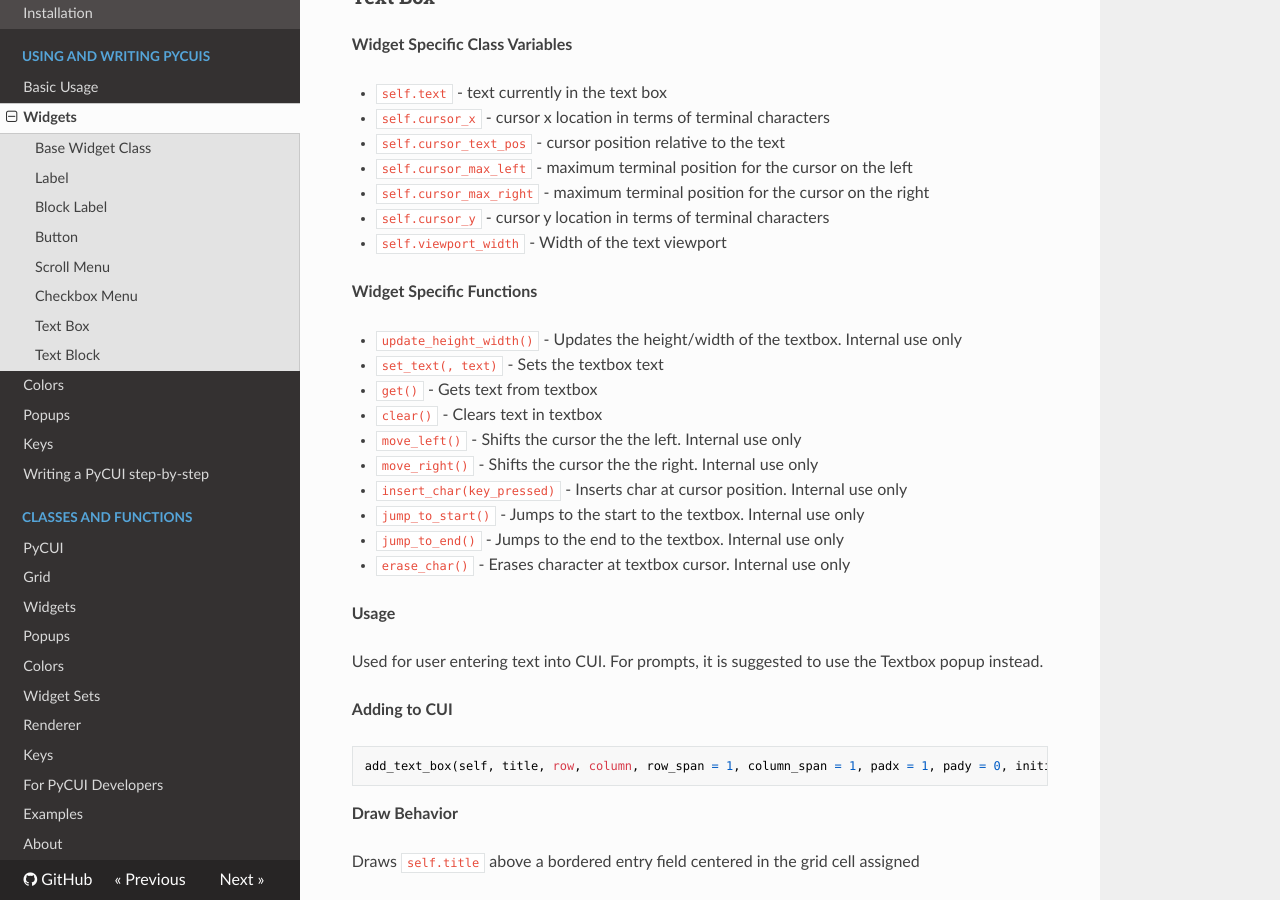
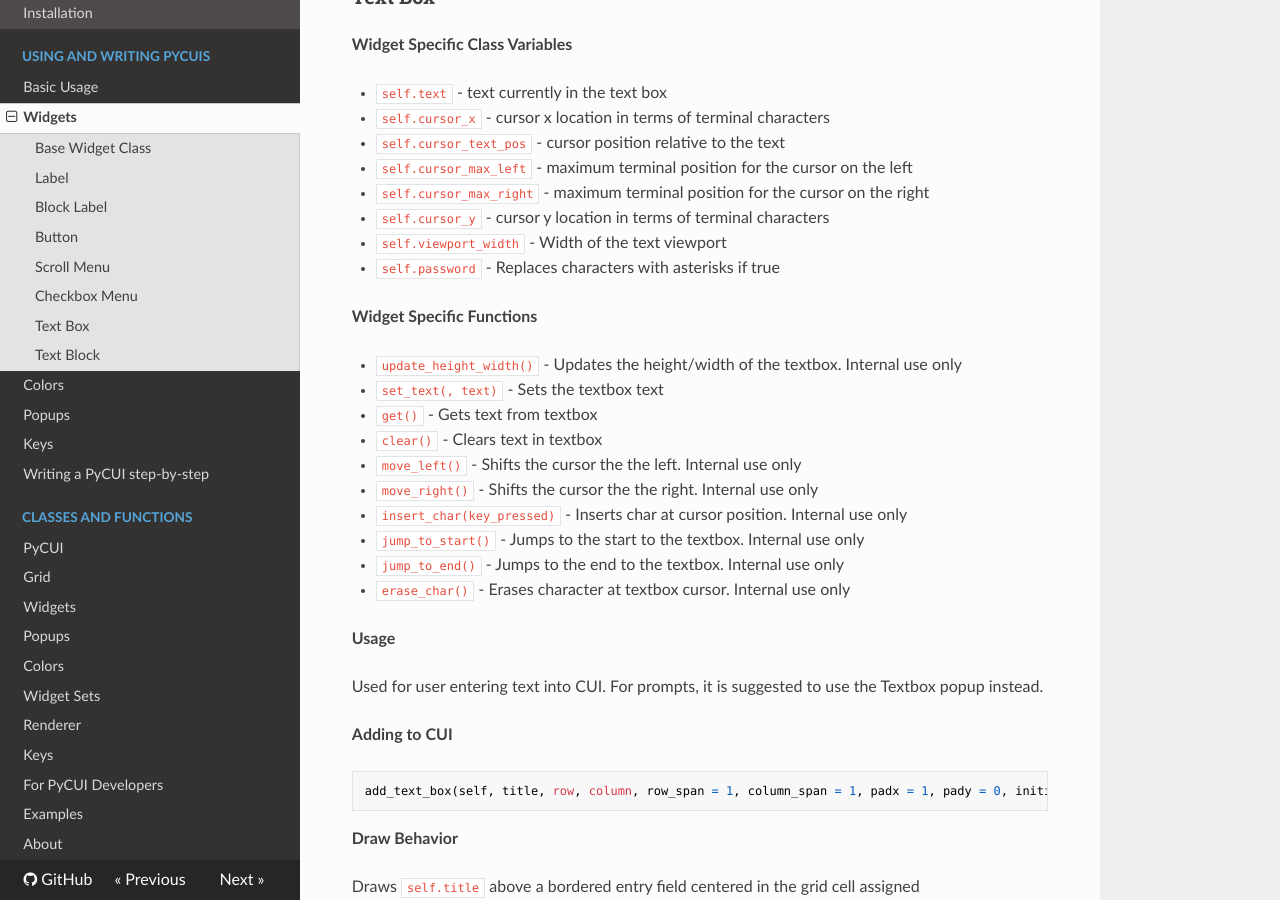
Before and after one commit to jwlodek/py_cui, an MkDocs documentation site: the page built from docs/widgets.md, in a window 1280 px wide and 900 px high, scrolled down 4275 px. Built offline with MkDocs 1.6.1, drawn with Linux system fonts in a browser that asks for light colours; nearby versions of some CDN libraries.

Commit message:
Adding password class variable to docs

```diff
--- a/docs/widgets.md
+++ b/docs/widgets.md
@@ -174,6 +174,7 @@ Draws all menu items starting with `self.top_view` down, along with a border. `s
 * `self.cursor_max_right` - maximum terminal position for the cursor on the right
 * `self.cursor_y` - cursor y location in terms of terminal characters
 * `self.viewport_width` - Width of the text viewport
+* `self.password` - Replaces characters with asterisks if true
 
 **Widget Specific Functions**
 
```
